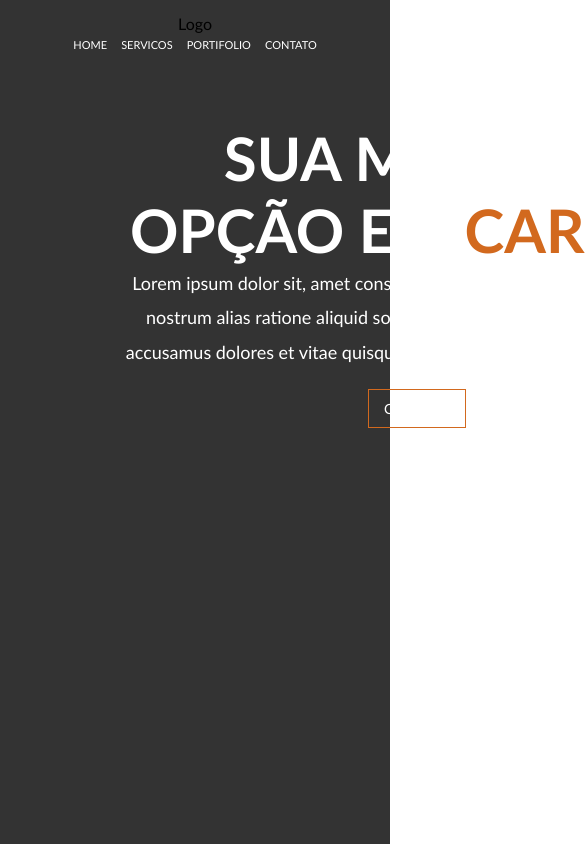
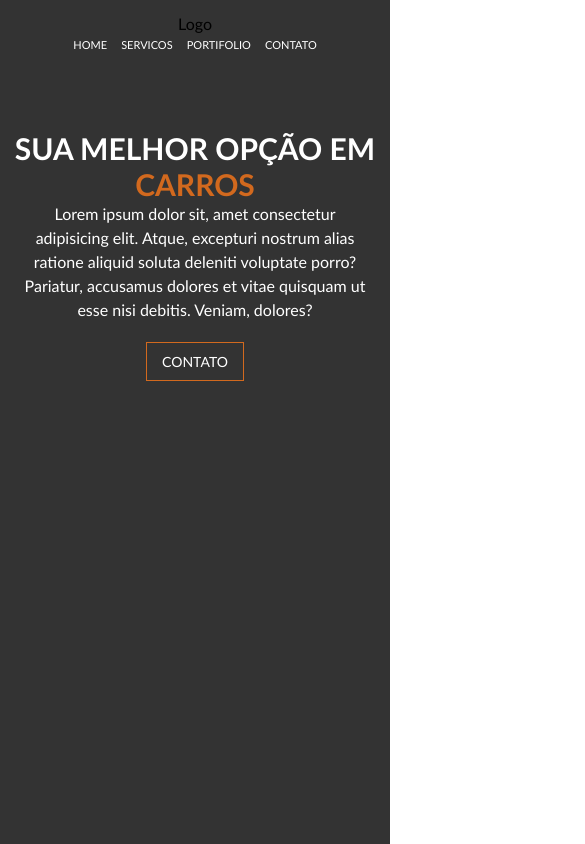
Before and after one commit to JosePaulino/page-html, a plain HTML site: page index.html in a window 390 px wide. Shown: the top 844 px of the page, 585 px wide, since content can reach past the window. Drawn offline with Linux system fonts and the light colour scheme.

Commit message:
termino responsive

```diff
--- a/style.css
+++ b/style.css
@@ -1,10 +1,11 @@
-* {
+*{
   margin: 0;
   padding: 0;
 }
 
 body{
   font-family: 'Gill Sans', 'Gill Sans MT', Calibri, 'Trebuchet MS', sans-serif;
+
 }
 
 .menu{
@@ -41,6 +42,7 @@ body{
 .links li a:hover{
   background-color: #fff;
   color: #000;
+  font-weight: bold;
 }
 
 .logo{
@@ -48,7 +50,7 @@ body{
 }
 
 .logo img{
-  width: 100%;
+  width: 15%;
   padding: 15px 0;
 }
 
@@ -90,11 +92,13 @@ body{
 .texto a:hover{
   background: #fff;
   color: #000;
+  font-weight: bold;
+  font-size: 17px;
 }
 
 /*Responsive*/
 
-@media (max-width: 800px){
+@media (max-width: 1170px){
   .menu{
     width: 100%;
   }
@@ -114,6 +118,18 @@ body{
     padding: 5px;
     font-size: 11px;
   }
-
-
+  .texto{
+    width: 100%;
+    height: auto;
+    margin: 20% 0;
+  }
+  .texto h1{
+    font-size: 30px;
+  }
+  .texto p{
+    font-size: 16px;
+    width: 90%;
+    margin: auto;
+    line-height: 1.5;
+  }
 }
```
